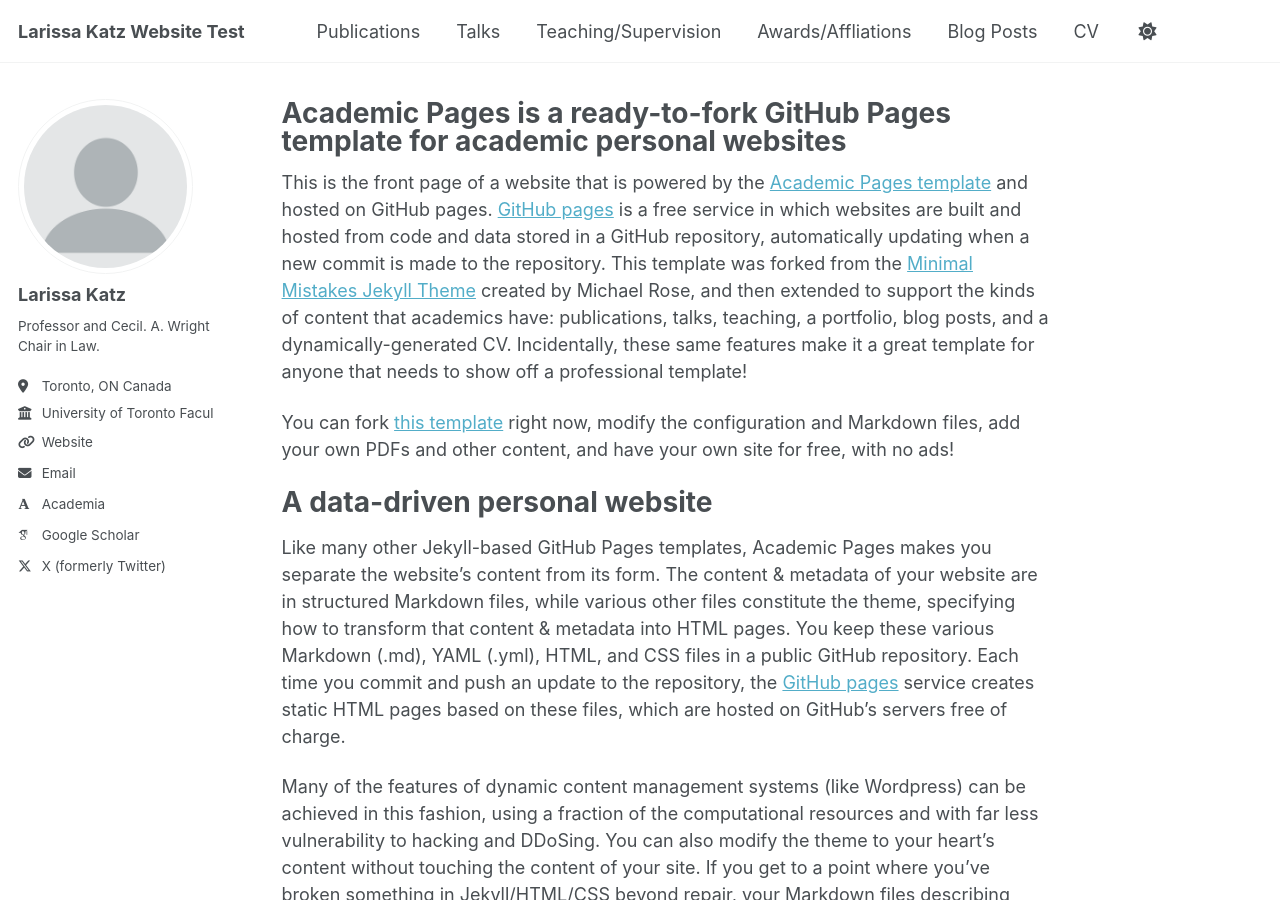
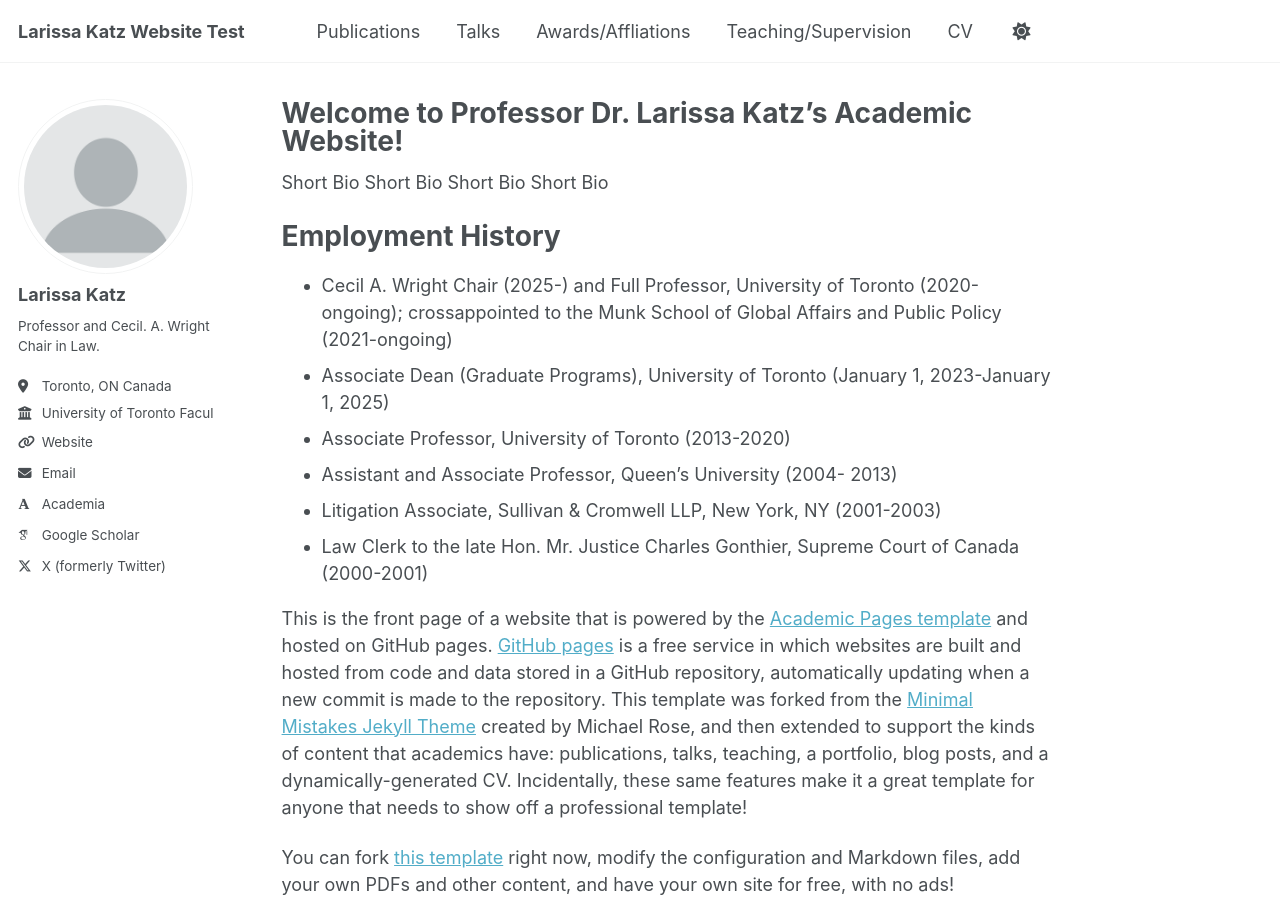
Before and after one commit to TinyMagician/LKWebsiteProject.github.io, a Jekyll site: the page built from _pages/about.md, in a window 1280 px wide and 900 px high. Built offline with Jekyll 4.4.1, drawn with Linux system fonts in a browser that asks for light colours; some web fonts are replaced; a script that is not in the unit is left out.

Commit message:
Update about page, navigation, and config settings
Added a short bio and employment history to the about page, updated the navigation menu to adjust Awards/Affiliations and commented out Blog Posts, and commented out the SSRN author link in the config file.

```diff
--- a/_config.yml
+++ b/_config.yml
@@ -41,7 +41,7 @@ author:
   pubmed           : # URL
   researchgate     : # URL
   scopus           : # URL
-  SSRN             : "https://papers.ssrn.com/sol3/cf_dev/AbsByAuth.cfm?per_id=466216"
+  # SSRN             : "https://papers.ssrn.com/sol3/cf_dev/AbsByAuth.cfm?per_id=466216"
 
   # Repositories and software development
   bitbucket        : # Username - Update with your username on the site
--- a/_pages/about.md
+++ b/_pages/about.md
@@ -1,11 +1,25 @@
 ---
 permalink: /
-title: "Academic Pages is a ready-to-fork GitHub Pages template for academic personal websites"
+title: "Welcome to Professor Dr. Larissa Katz's Academic Website!"
 author_profile: true
 redirect_from:
   - /about/
   - /about.html
 ---
+
+Short Bio
+Short Bio
+Short Bio
+Short Bio
+
+Employment History
+======
+- Cecil A. Wright Chair (2025-) and Full Professor, University of Toronto (2020-ongoing); crossappointed to the Munk School of Global Affairs and Public Policy (2021-ongoing)
+- Associate Dean (Graduate Programs), University of Toronto (January 1, 2023-January 1, 2025)
+- Associate Professor, University of Toronto (2013-2020)
+- Assistant and Associate Professor, Queen’s University (2004- 2013)
+- Litigation Associate, Sullivan & Cromwell LLP, New York, NY (2001-2003)
+- Law Clerk to the late Hon. Mr. Justice Charles Gonthier, Supreme Court of Canada (2000-2001)
 
 This is the front page of a website that is powered by the [Academic Pages template](https://github.com/academicpages/academicpages.github.io) and hosted on GitHub pages. [GitHub pages](https://pages.github.com) is a free service in which websites are built and hosted from code and data stored in a GitHub repository, automatically updating when a new commit is made to the repository. This template was forked from the [Minimal Mistakes Jekyll Theme](https://mmistakes.github.io/minimal-mistakes/) created by Michael Rose, and then extended to support the kinds of content that academics have: publications, talks, teaching, a portfolio, blog posts, and a dynamically-generated CV. Incidentally, these same features make it a great template for anyone that needs to show off a professional template!
 
```
Also changed, not shown: _data/navigation.yml (+5 -5 lines).
